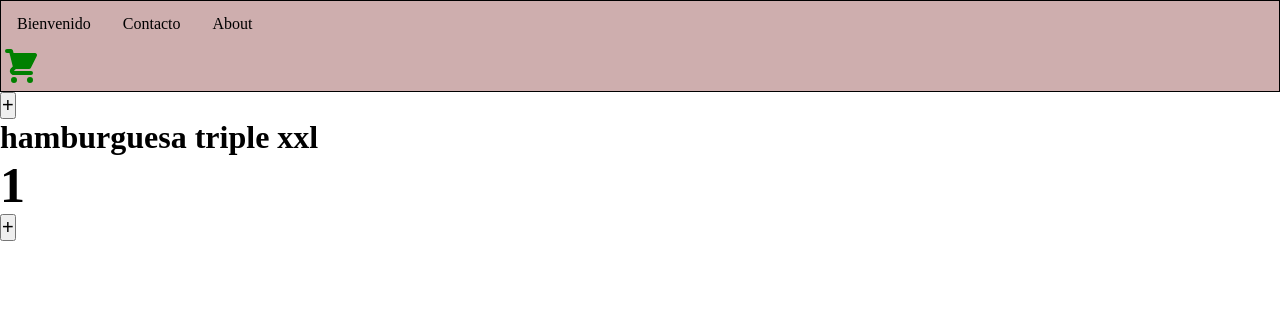
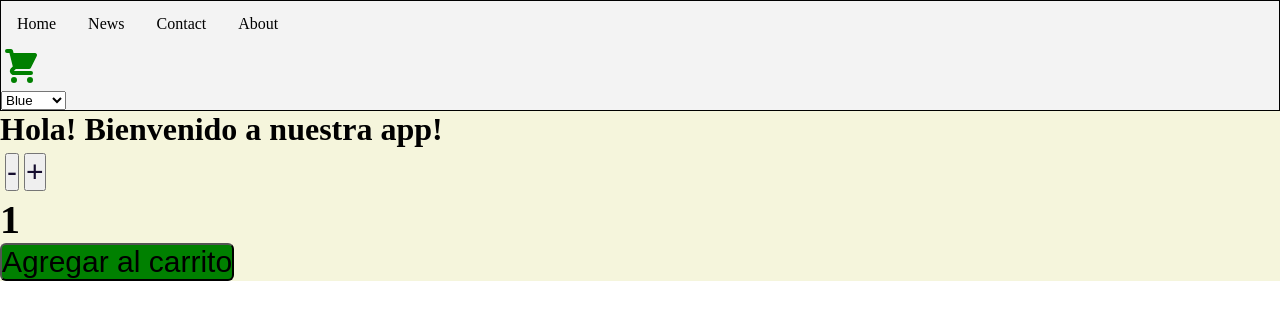
Before and after one commit to JcDieguez/eCommerce-juancruzdieguez, a React (Create React App) app: page / in a window 1280 px wide. Shown: the top 320 px of the page. Built offline with nearby package versions, Linux system fonts and the light colour scheme.

Commit message:
Contador de suma-resta/agregar al carrito

```diff
--- a/src/App.js
+++ b/src/App.js
@@ -1,7 +1,6 @@
 import './App.css';
 import NavBar from './Components/NavBar';
-import ItemCount from './Components/ItemCount';
-import ItemListConteiner from './Components/ItemListConteiner';
+import ItemListContainer from './containers/ItemListContainer';
 
 function App() {
 
@@ -10,8 +9,7 @@ function App() {
   return (
     <>
     <NavBar/>
-    <ItemCount/>
-    <ItemListConteiner greeting={"hamburguesa triple xxl"}/>
+    <ItemListContainer greeting={"Hola! Bienvenido a nuestra app!"}/>
     </>
   );
 }
--- a/src/Components/ItemCount/index.jsx
+++ b/src/Components/ItemCount/index.jsx
@@ -1,23 +1,51 @@
-import React, { useState } from 'react'
+import React, {useState, useEffect} from "react";
 import './style.css'
 
 const ItemCount = ({stock, initial, onAdd}) => {
 
     const [count, setCount] = useState(initial);
+
     const handleAdd = () => {
-        if (count < stock) {
-            setCount(count+1)
-        } else{
-            alert("No hay suficiente stock disponible")
+        if(count < stock) {
+            setCount(count+1);
+        } else {
+            alert("No hay suficiente stock disponible");
         }
     }
 
-  return (
-    <div>
-        <h2>{count}</h2>
-        <button onClick={handleAdd}>+</button>
+    const handleDecrement = () => {
+        if(count > 1){
+            setCount(count -1);
+    } else{
+        alert("No puedes restar la unidad");
+    }
+}
+
+    const addCart = () => {
+        onAdd(count);
+        setCount(initial);
+    }
+
+    //Montaje del componente
+    useEffect(()=> {
+        //El array de dependencias vacío implica que el callback se ejecutará cuando se MONTA el componente por UNICA vez.
+        console.log("Se montó el ItemCount");
+    }, []);
+
+    //La función callback dentro del useEffect se ejecutará cuando se MONTE el componente, y cuando se ACTUALICE el valor del count
+    useEffect(()=> {
+        console.log("Se actualiza el estado!")
+    }, [count]);
+
+    return (
+    <div className='item-botones'>
+        <button className='botonesprimarioresta' onClick={handleDecrement}>-</button>
+        <button className='botonesprimariosuma' onClick={handleAdd}>+</button>
+        <h2 className='h2'>{count}</h2>
+
+        <button className='botoncarrito' onClick={addCart}>Agregar al carrito</button>
     </div>
-  );
+    );
 };
 
 export default ItemCount;
--- a/src/Components/ItemCount/style.css
+++ b/src/Components/ItemCount/style.css
@@ -1,8 +1,21 @@
-h2{
-    font-size: 50px;
+.h2{
+    font-size: 40px;
 }
 
-button{
-font-size: 20px;
-justify-items: center;
+.botonesprimarioresta{
+    font-size: 30px;
+    color: rgb(21, 13, 46);
+    margin: 5px;
 }
+
+.botonesprimariosuma{
+    font-size: 30px;
+    color: rgb(21, 13, 46);
+}
+
+.botoncarrito{
+    font-size: 30px;
+    border-radius: 6px;
+    color: rgb(0, 0, 0);
+    background-color: green;
+}
--- a/src/Components/ItemListConteiner/index.jsx
+++ /dev/null
@@ -1,21 +0,0 @@
-import React from 'react'
-import ItemCount from '../ItemCount'
-import './style.css'
-
-const ItemListConteiner = ({ greeting }) => {
-
-    const agregarAlCarrito = (cantidad) => {
-
-        console.log(cantidad);
-    }
-
-    return (
-        <div>
-            <h1>{greeting}</h1>
-            <ItemCount initial={1} stock={5} onAdd={agregarAlCarrito} />
-        </div>
-    )
-}
-
-
-export default ItemListConteiner
--- a/src/Components/NavBar/index.jsx
+++ b/src/Components/NavBar/index.jsx
@@ -1,17 +1,41 @@
 import React from 'react'
 import CartWidget from '../CartWidget';
 import './style.css';
+import Select from "../Select";
+import { useState } from 'react';
 
-function NavBar() {
-  return (
-    <div>
-      <ul>
-      <li><a href="#home">Bienvenido</a></li>
-      <li><a href="#contact">Contacto</a></li>
-      <li><a href="#about">About</a></li>
-      <CartWidget/>
-    </ul></div>
-  )
-}
+const NavBar = () => {
+
+    //Nombre del estado, setNombreDelEstado
+    const [navColor, setNavColor] = useState("#f3f3f3")
+
+    const onChangeColor = (event) => {
+        const color = event.target.value;
+        setNavColor(color)
+    }
+
+    console.log(navColor);
+
+    return (
+        <ul style={{
+            backgroundColor: navColor
+        }}>
+            <li>
+                <a href="/#">Home</a>
+            </li>
+            <li>
+                <a href="/#">News</a>
+            </li>
+            <li>
+                <a href="/#">Contact</a>
+            </li>
+            <li>
+                <a href="/#">About</a>
+            </li>
+            <CartWidget/>
+            <Select handleColor={onChangeColor}/>
+        </ul>
+    );
+};
 
 export default NavBar;
--- /dev/null
+++ b/src/Components/Select/index.jsx
@@ -0,0 +1,15 @@
+
+import React from "react";
+
+const Select = ({handleColor}) => {
+    return (
+        <select name="navColor" id="navColor" onChange={handleColor}>
+            <option value="blue">Blue</option>
+            <option value="red">Red</option>
+            <option value="black">Black</option>
+            <option value="#f3f3f3">Default</option>
+        </select>
+    );
+};
+
+export default Select;
--- /dev/null
+++ b/src/containers/ItemListContainer/index.jsx
@@ -0,0 +1,20 @@
+import React from 'react';
+import ItemCount from '../../Components/ItemCount';
+import './style.css';
+
+const ItemListContainer = ({greeting}) => {
+
+  const agregarAlCarrito = (cantidad) => {
+    console.log(cantidad);
+    console.log(`Se agregó la cantidad ${cantidad} al carrito!`);
+  }
+
+  return (
+    <div className='item-list-container'>
+        <h1>{greeting}</h1>
+        <ItemCount initial={1} stock={5} onAdd={agregarAlCarrito}/>
+    </div>
+  )
+}
+
+export default ItemListContainer;
--- /dev/null
+++ b/src/containers/ItemListContainer/style.css
@@ -0,0 +1,3 @@
+.item-list-container {
+    background-color: beige;
+}
```
Also changed, not shown: src/Components/ItemListConteiner/style.css (deleted).
